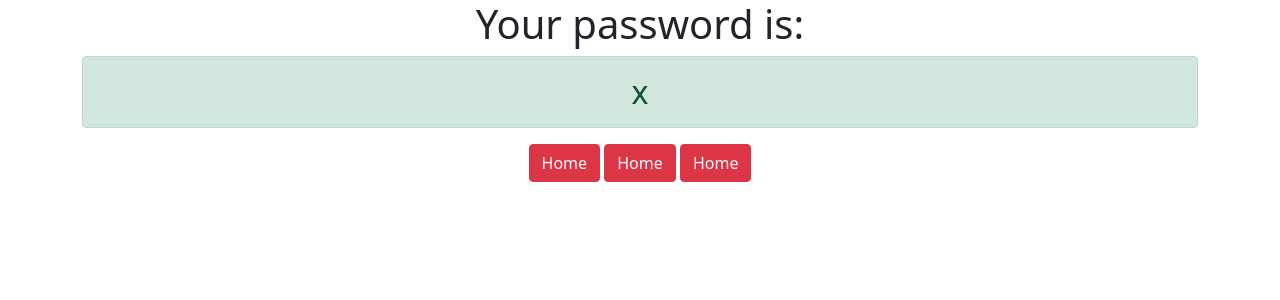
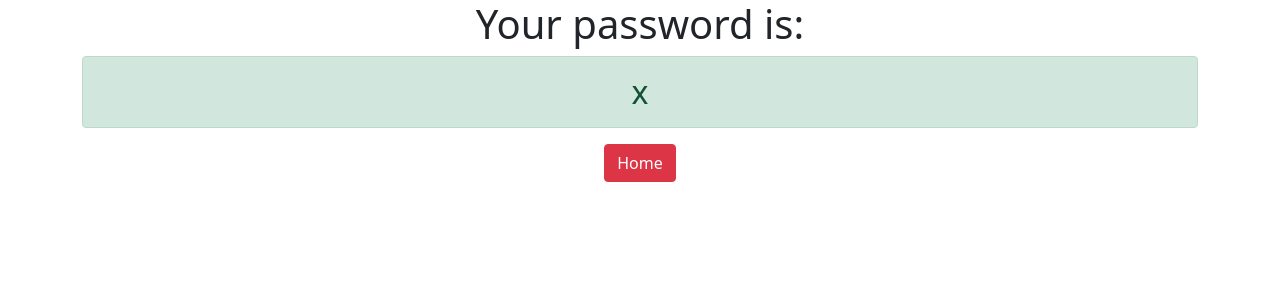
Before and after one commit to andy-ibarra/django3-password-generator, a Django app: template PasswordGen/templates/PasswordGen/password.html in a window 1280 px wide. Shown: the top 300 px of the page. Run offline with Django 3.2, Linux system fonts and the light colour scheme; the template is opened without the code that fills it: most values are stand-ins (such as "Sample title", 1, 10 or a date in 2020).

Commit message:
121420 0925

```diff
--- a/PasswordGen/templates/PasswordGen/password.html
+++ b/PasswordGen/templates/PasswordGen/password.html
@@ -12,8 +12,6 @@
 <h1>Your password is:</h1>
 <h2 class="alert alert-success">{{ password }}</h2>
 <a href="{%  url 'home' %}" class="btn btn-danger">Home</a>
-<a href="{%  url 'home' %}" class="btn btn-danger">Home</a>
-<a href="{%  url 'home' %}" class="btn btn-danger">Home</a>
 
 </div>
 </body>
```
